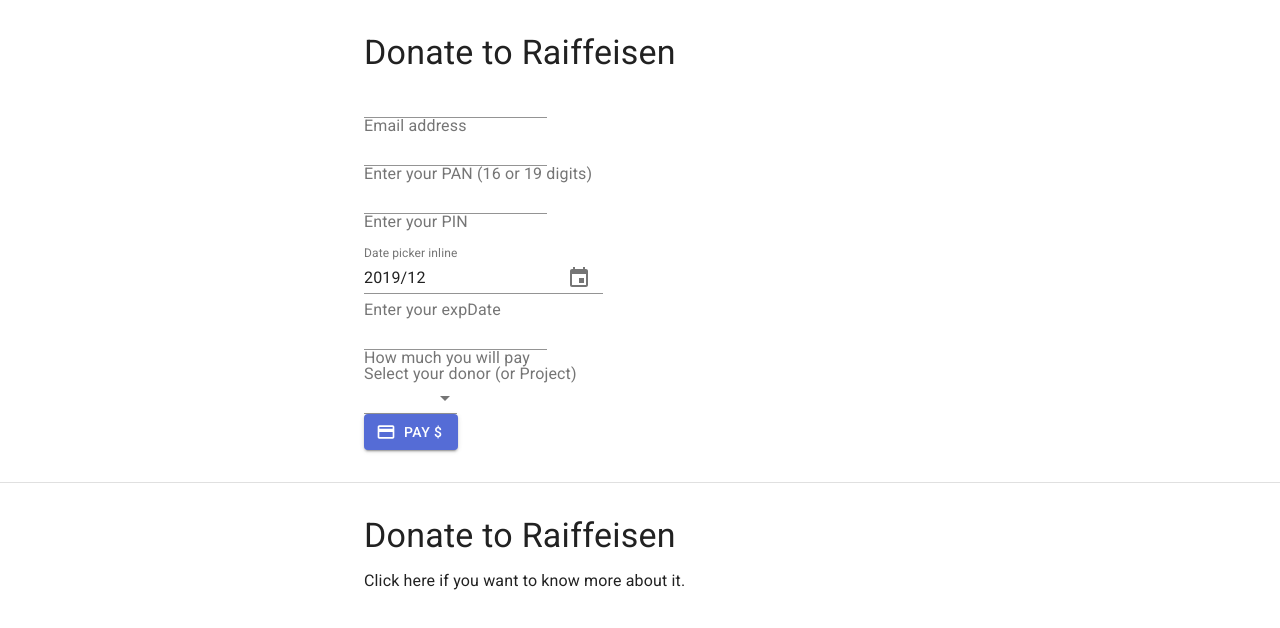
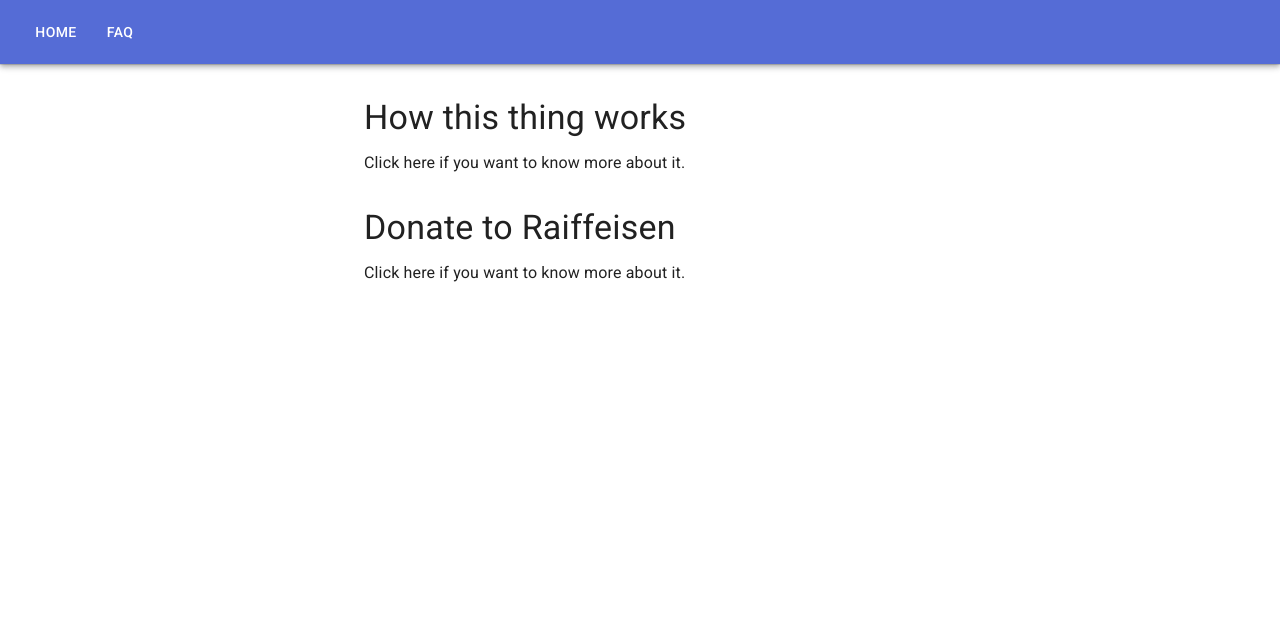
Before and after one commit to adonese/donates, a React (Create React App) app: page /faq in a window 1280 px wide. Shown: the top 628 px of the page. Built offline with nearby package versions, Linux system fonts and the light colour scheme.

Commit message:
adding appbar and fixing links

```diff
--- a/package.json
+++ b/package.json
@@ -19,6 +19,7 @@
     "react": "latest",
     "react-dom": "latest",
     "react-moment": "^0.9.7",
+    "react-router-dom": "^5.1.2",
     "react-scripts": "latest",
     "uuid": "^3.3.3"
   },
--- a/src/App.js
+++ b/src/App.js
@@ -203,7 +203,6 @@
               {/* <Input type="data" id="expDate" pattern=".{4}" required aria-describedby="expDate" onChange={this.handleChangeExpDate} /> */}
               <MuiPickersUtilsProvider utils={MomentUtils}>
                 <KeyboardDatePicker
-
                   disableToolbar
                   variant="inline"
                   format="YYYY/MM"
@@ -216,22 +215,22 @@
               </MuiPickersUtilsProvider>
 
               <InputLabel htmlFor="expDate">Enter your expDate</InputLabel>
-
               <Input type="number" step="0.01" id="amount" aria-describedby="amount" onChange={this.handleChangeAmount} />
               <InputLabel htmlFor="amount">How much you will pay</InputLabel>
 
               {/* Select Donor */}
-              <InputLabel htmlFor="donors">Select your donor (or Project)</InputLabel>
               <NativeSelect
                 id="donors"
                 value={this.state.toCard}
                 onChange={this.handleChangeDonors}
               >
-                <option value="" />
+                <option value="destination" />
                 <option value={"9222 - 10"}>Raiffeisin</option>
                 <option value={"9222 - 20"}>Eng</option>
                 <option value={"9222 - 30"}>Solus</option>
               </NativeSelect>
+              <InputLabel htmlFor="donors">Select your donor (or Project)</InputLabel>
+
               <br></br>
               <Button disabled={this.state.disabled} type="submit" variant="contained" color="primary" startIcon={<PaymentIcon />}>
                 {"Pay " + this.state.amount + "$"}
--- /dev/null
+++ b/src/bar.js
@@ -0,0 +1,24 @@
+import AppBar from '@material-ui/core/AppBar';
+import React from 'react';
+import Toolbar from '@material-ui/core/Toolbar';
+import Typography from '@material-ui/core/Typography';
+import Button from '@material-ui/core/Button';
+import IconButton from '@material-ui/core/IconButton';
+import MenuIcon from '@material-ui/icons/Menu';
+
+export default function Bar() {
+    return (
+        <AppBar position="static">
+            <Toolbar>
+                {/* <IconButton edge="start" color="inherit" aria-label="menu">
+                    <MenuIcon />
+                </IconButton> */}
+                {/* <Typography variant="h6" >
+                    News
+                </Typography> */}
+                <Button href="/" color="inherit">Home</Button>
+                <Button href="/faq" color="inherit">FAQ</Button>
+            </Toolbar>
+        </AppBar>
+    )
+};
--- /dev/null
+++ b/src/faq.js
@@ -0,0 +1,27 @@
+import React from 'react';
+import Container from '@material-ui/core/Container';
+import Typography from '@material-ui/core/Typography';
+import Box from '@material-ui/core/Box';
+
+class FAQ extends React.Component {
+  constructor(props) {
+    super(props);
+  }
+
+  render() {
+    return (
+      <Container maxWidth="sm">
+        <Box my={4}>
+          <Typography variant="h4" component="h1" gutterBottom>
+            {"How this thing works"}
+          </Typography>
+          <Typography>
+            Click here if you want to know more about it.
+          </Typography>
+        </Box>
+      </Container>
+    );
+  }
+}
+
+export default FAQ
--- a/src/index.js
+++ b/src/index.js
@@ -6,14 +6,19 @@
 import theme from './theme';
 import Details from "./details"
 import Divider from "@material-ui/core/Divider"
+import LocalRouter from "./routes"
+import Bar from "./bar"
 
 ReactDOM.render(
   <ThemeProvider theme={theme}>
+    <Bar />
     {/* CssBaseline kickstart an elegant, consistent, and simple baseline to build upon. */}
     <CssBaseline />
-    <App />
+    {/* <App /> */}
     <Divider />
+    <LocalRouter />
     <Details />
+
   </ThemeProvider>,
   document.querySelector('#root'),
 );
--- /dev/null
+++ b/src/routes.js
@@ -0,0 +1,25 @@
+import React from 'react';
+import FAQ from "./faq"
+import App from './App';
+import {
+    BrowserRouter as Router,
+    Switch,
+    Route,
+} from "react-router-dom";
+
+export default function LocalRouter() {
+    return (
+        <Router>
+            <div>
+                <Switch>
+                    <Route exact path="/">
+                        <App />
+                    </Route>
+                    <Route path="/faq">
+                        <FAQ />
+                    </Route>
+                </Switch>
+            </div>
+        </Router>
+    );
+}
```
Also changed, not shown: 1 other file (tests, documents, lock files or other folders).
